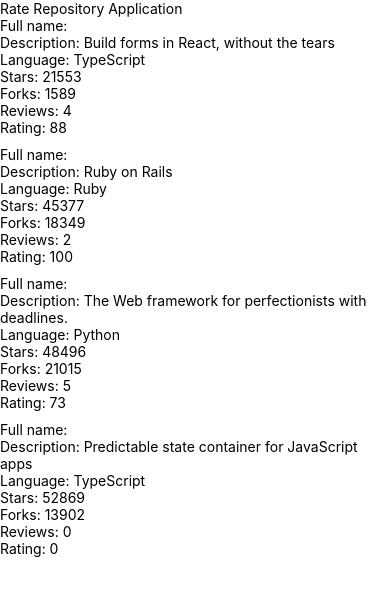
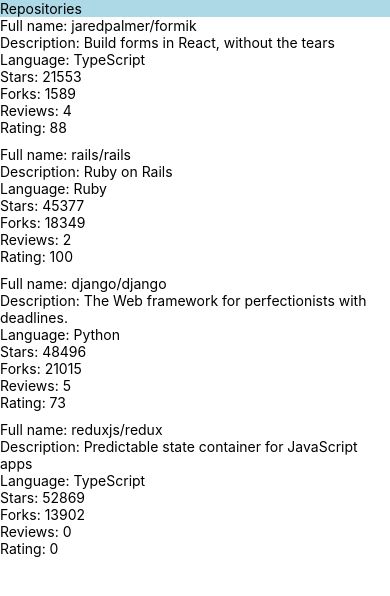
Before and after one commit to wixylcode-design/rate-repository-app-2, a React Native app: screen / in a window 390 px wide. Shown: the top 596 px of the page. Built offline with nearby package versions, Linux system fonts and the light colour scheme.

Commit message:
The app bar

```diff
--- a/package.json
+++ b/package.json
@@ -14,6 +14,7 @@
     "expo": "~55.0.31",
     "expo-constants": "~55.0.17",
     "expo-status-bar": "~55.0.6",
+    "nativewind": "^4.2.7",
     "react": "19.2.0",
     "react-dom": "19.2.0",
     "react-native": "0.83.10",
--- /dev/null
+++ b/src/components/AppBar.jsx
@@ -0,0 +1,23 @@
+import { View, StyleSheet, Pressable,Text } from "react-native";
+import Constants from "expo-constants";
+
+const styles = StyleSheet.create({
+  container: {
+    paddingTop: Constants.statusBarHeight,
+    backgroundColor: "lightblue"
+    // ...
+  },
+  // ...
+});
+
+const AppBar = () => {
+  return (
+    <View style={styles.container}>
+      <Pressable onPress={() => {}}>
+        <Text>Repositories</Text>
+      </Pressable>
+    </View>
+  );
+};
+
+export default AppBar;
--- a/src/components/Main.jsx
+++ b/src/components/Main.jsx
@@ -1,10 +1,10 @@
 import Constants from 'expo-constants';
 import { Text, StyleSheet, View } from 'react-native';
 import RepositoryList from './RepositoryList';
+import AppBar from './AppBar';
 
 const styles = StyleSheet.create({
   container: {
-    marginTop: Constants.statusBarHeight,
     flex: 1,
   },
 });
@@ -12,7 +12,7 @@
 const Main = () => {
   return (
     <View style={styles.container}>
-      <Text>Rate Repository Application</Text>
+      <AppBar style={{bgColor:"#24292e"}}/>
       <RepositoryList/>
     </View>
   );
--- a/src/components/RepositoryItem.jsx
+++ b/src/components/RepositoryItem.jsx
@@ -3,7 +3,7 @@
 const RepositoryItem =({item}) => {
     return(
         <View>
-            <Text>Full name: {item.fullname}</Text>
+            <Text>Full name: {item.fullName}</Text>
             <Text>Description: {item.description}</Text>
             <Text>Language: {item.language}</Text>
             <Text>Stars: {item.stargazersCount}</Text>
```
Also changed, not shown: 1 other file (tests, documents, lock files or other folders).
